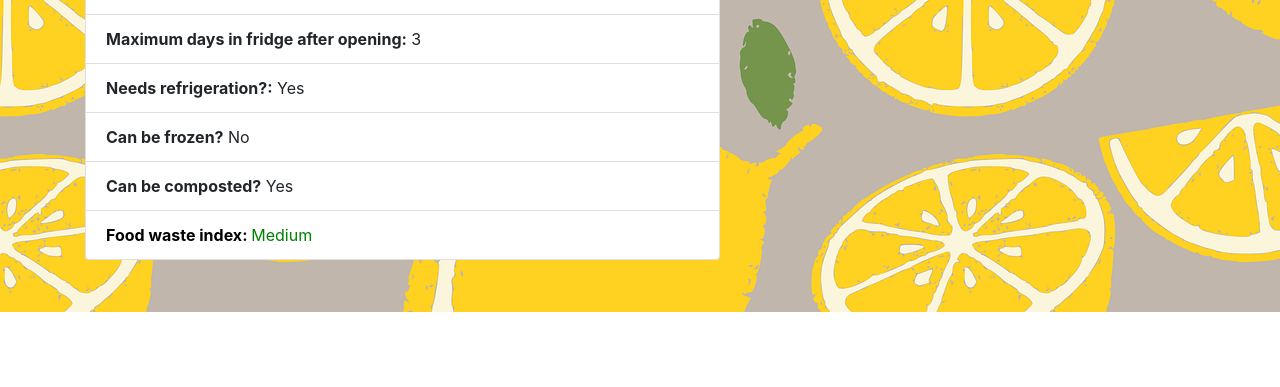
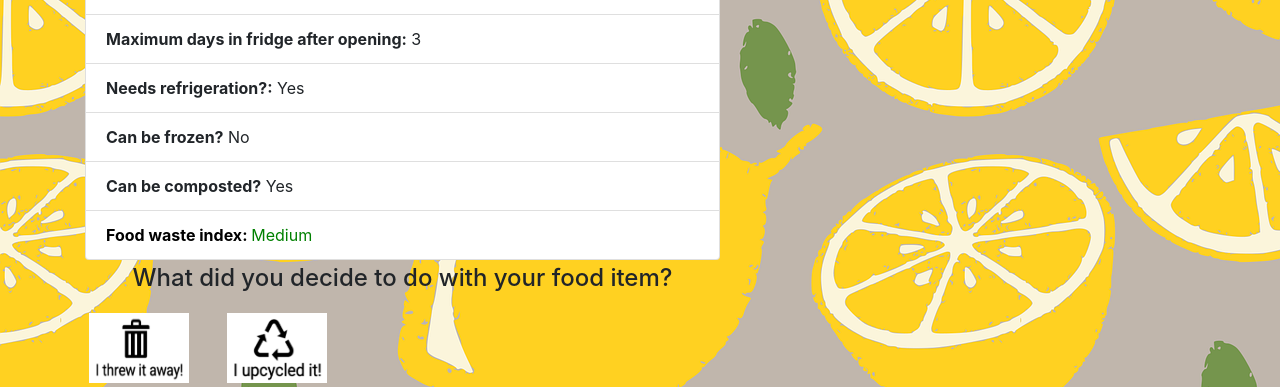
Before and after one commit to vanedo/FoodWasteTracker, a Django app: page /food/1/ in a window 1280 px wide. Shown: the part 488-875 px from the top of the page. Before the commit the page ends 800 px from the top, so only its background shows below. Run offline with Django 3.2, Linux system fonts and the light colour scheme; data comes from the database, SQL or seed files in the repository; some libraries are stand-ins or nearby versions.

Commit message:
add buttons to food.html

```diff
--- a/src/apps/tracker/templates/tracker/food.html
+++ b/src/apps/tracker/templates/tracker/food.html
@@ -19,14 +19,16 @@
         }
     </style>
 </head>
+
 <body>
     {% extends "tracker/base.html" %}
+    {% load static %}
     {% block content %}
 
     <div class ="container">
         <div class ="row">
+
             <div class="col-md-7">
-
                 <ul class = "list-group">
                     {% for i in food %}
                         <li class = 'list-group-item'><h3>Food tips</h3>  </li>
@@ -44,18 +46,48 @@
                     {% endfor %}
                 </ul>
             </div>
+
             <div class = "col-md-5">
-            <div class="card mb-4">
+                <div class="card mb-7">
                     <div class="card-body">
                         <h3 class="card-title">Upcyling tips</h3>
                         <p class="card-text">Text </p>
                     </div>
                 </div>
             </div>
+
+        </div>
+
+        <div class="row mt-1"> <!-- mt- is padding -->
+            <div class="col-md-7 text-center">
+                <h4 class="card-title"> What did you decide to do with your food item?</h4>
             </div>
         </div>
 
+        <div class="row mt-1"> <!--row padding -->
 
+            <div class="p-1"> <!--column padding-->
+                <div class="col-md-1">
+                    <div class="rounded">
+                        <a href="/w3images/lights.jpg" target="_blank"> <!-- link -->
+                        <img src="{% static '/img/ThrewAway.png' %}" alt="" style="width: 100px;; height:70px">
+                        </a>
+                    </div>
+                </div>
+            </div>
+
+            <div class="p-1"> <!--column padding-->
+                <div class="col-md-1">
+                    <div class="rounded">
+                        <a href="/w3images/lights.jpg" target="_blank"> <!-- link -->
+                        <img src="{% static '/img/Upcycled.png' %}" alt="" style="width: 100px; height:70px;">
+                        </a>
+                    </div>
+                </div>
+            </div>
+
+        </div>
+    </div>
 
  {% endblock %}
 </body>
```
Lines whose indentation alone changed are shown as unchanged.
